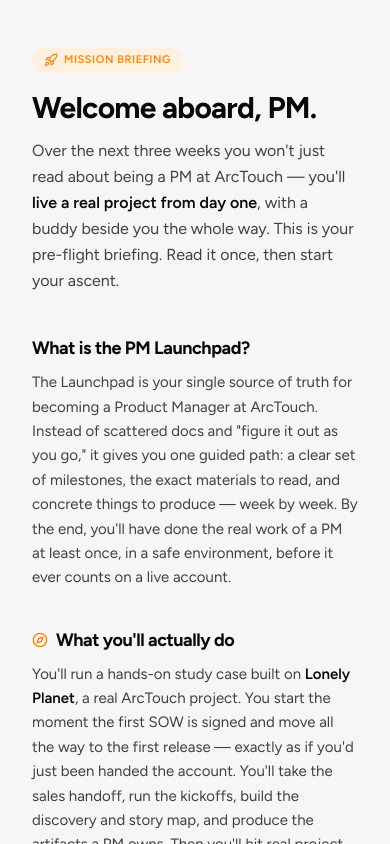
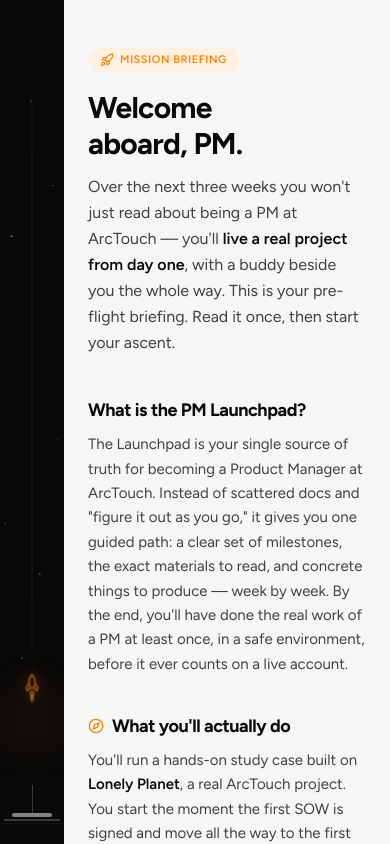
Before and after one commit to mateus-noro-arctouch/pm-launchpad-v2, a Next.js app: page /welcome in a window 390 px wide. Shown: the top 844 px of the page. Built offline with nearby package versions, Linux system fonts and the light colour scheme.

Commit message:
fix: show rocket sidebar at all breakpoints, not lg-only
Co-authored-by: Cursor <cursoragent@cursor.com>

```diff
--- a/components/welcome-client.tsx
+++ b/components/welcome-client.tsx
@@ -86,15 +86,15 @@ export function WelcomeClient() {
 
   return (
     <main className="flex min-h-screen">
-      {/* Left sidebar — thin dark strip with rocket animation */}
-      <aside className="hidden lg:flex w-20 shrink-0 flex-col">
+      {/* Left sidebar — thin dark strip with rocket animation, always visible */}
+      <aside className="flex w-16 shrink-0 flex-col sm:w-20">
         <div className="sticky top-0 h-screen">
           <LaunchSidebar />
         </div>
       </aside>
 
       {/* Right — content */}
-      <div className="flex-1 px-8 py-12 sm:px-14 lg:px-16 xl:px-20">
+      <div className="flex-1 px-6 py-12 sm:px-10 lg:px-16 xl:px-20">
         <div className="mx-auto max-w-2xl">
           <span className="inline-flex items-center gap-1.5 rounded-full bg-brand-muted px-3 py-1 text-[11px] font-semibold uppercase tracking-wider text-brand">
             <Rocket className="size-3.5" />
```
